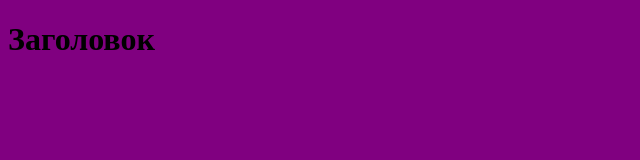
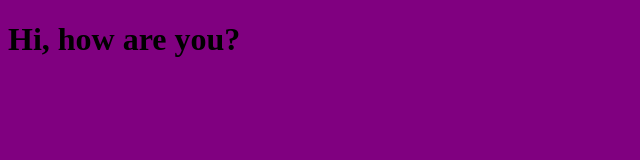
Before and after one commit to Lalka232/GitStarted, a plain HTML site: page index.html in a window 1280 px wide. Shown: the whole page, without its empty margins (0-640 px from the left). Drawn offline with Linux system fonts and the light colour scheme.

Commit message:
sfsdfsdf

```diff
--- a/index.html
+++ b/index.html
@@ -8,6 +8,6 @@
     <link rel="stylesheet" href="style.css">
 </head>
 <body>
-    <h1>Заголовок</h1>
+    <h1>Hi, how are you?</h1>
 </body>
 </html>
```
